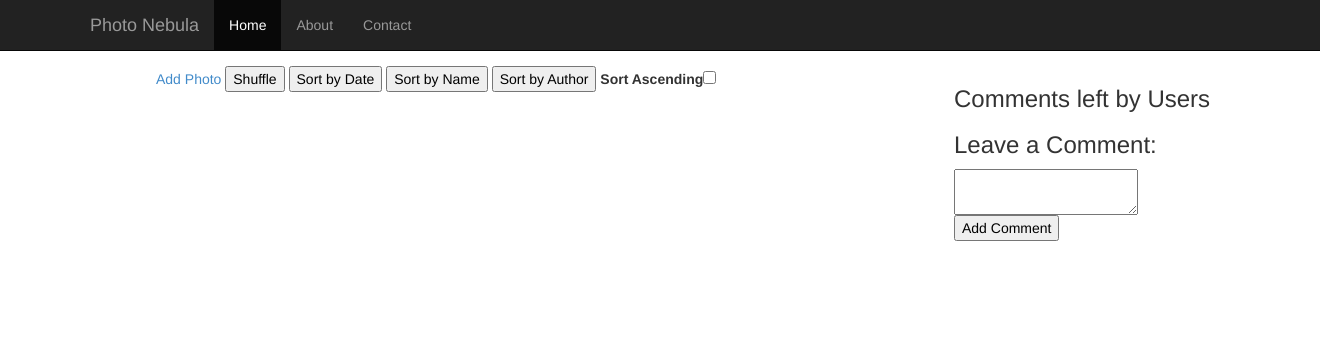
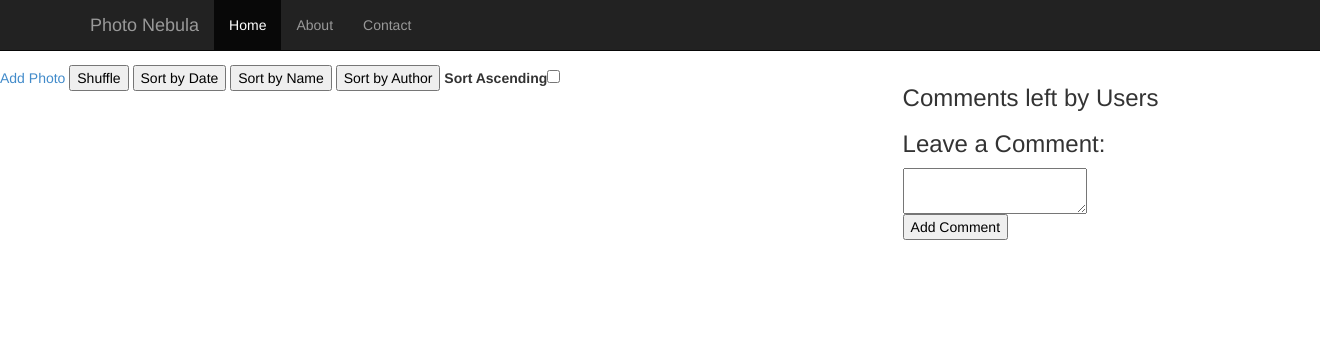
Before and after one commit to KillaW0lf04/Photo-Nebula, a Python web app: template templates/view_album.html in a window 1320 px wide. Shown: the top 351 px of the page. Run offline with Jinja, Linux system fonts and the light colour scheme; the template is opened without the code that fills it, so the values that code supplies are empty.

Commit message:
Improve bootstrap layouts

```diff
--- a/templates/base.html
+++ b/templates/base.html
@@ -15,6 +15,7 @@
     {% block head %}
     {% endblock %}
 
+    <link href="/css/bootstrap-responsive.css" rel="stylesheet" />
     <link href="/css/bootstrap.css" rel="stylesheet">
   </head>
 
@@ -41,7 +42,7 @@
       </div>
     </div>
 
-    <div class="container" style="padding: 65px">
+    <div style="padding-top: 65px">
         {% block content %}
         {% endblock %}
     </div>
--- a/templates/index.html
+++ b/templates/index.html
@@ -1,7 +1,7 @@
 {% extends "base.html" %}
 
 {% block content %}
-      <div>
+      <div class="container">
         <h1>Image Hosting In the Cloud</h1>
         <p class="lead">
             Photo Nebula is a simple and easy to use Image Hosting service built with google app engine and various <br>
--- a/templates/view_album.html
+++ b/templates/view_album.html
@@ -10,10 +10,9 @@
 {% endblock %}
 
 {% block content %}
-        <div class="container">
-    <table style="width: 100%">
-        <tr style="vertical-align: top">
-            <td>
+    <div class="container-fluid">
+        <div class="row-fluid">
+            <div class="span8">
                 <div>
                     <a href="/album/{{ album.key.integer_id() }}/add-photo">Add Photo</a>
                     <button id="shuffle">Shuffle</button>
@@ -43,8 +42,8 @@
                         </div>
                     {% endfor %}
                 </div>
-            </td>
-            <td style="width: 30%">
+            </div>
+            <div class="span4">
                 <h1>{{ album.name }}</h1>
                 <p>
                     {{ album.description }}
@@ -68,10 +67,9 @@
                         <input type="submit" value="Add Comment"/>
                     </form>
                 </div>
-            </td>
-        </tr>
-    </table>
             </div>
+        </div>
+    </div>
 
     <script type="text/javascript">
         function update_current_photo(elem) {
```
